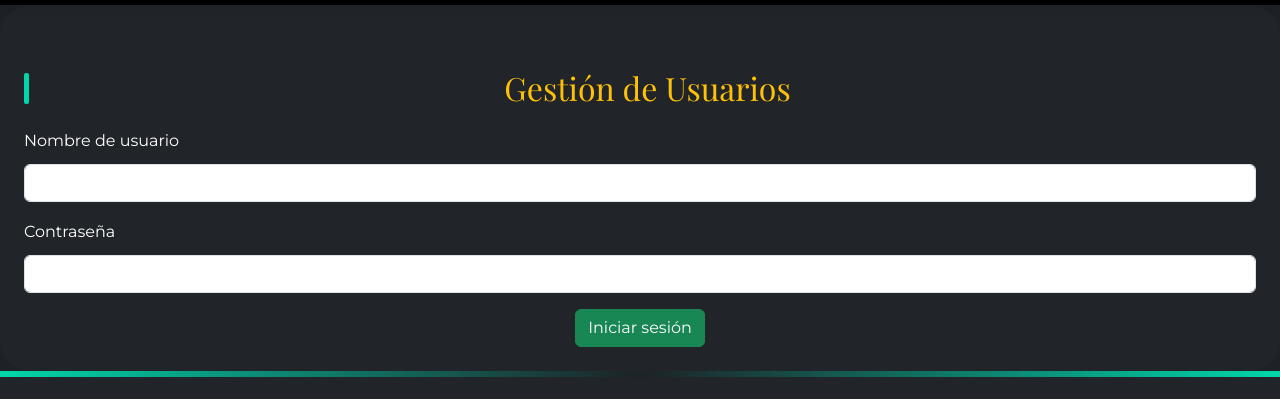
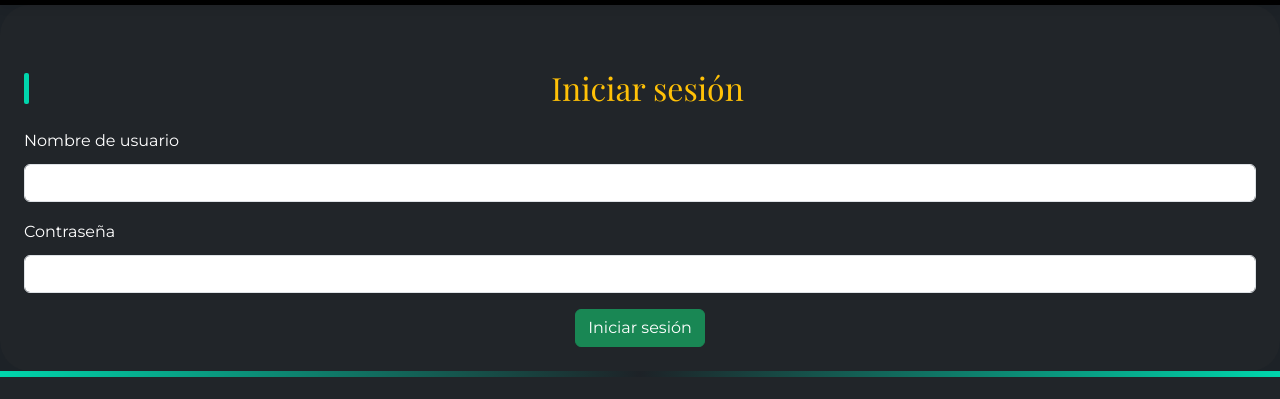
Before and after one commit to Equipo-Quijda/Proyecto-Integrador-Mictl-n, a plain HTML site: page login.html in a window 1280 px wide. Shown: the part 71-470 px from the top of the page. Drawn offline with nearby package versions, Linux system fonts and the light colour scheme.

Commit message:
creado login.html y adaptado el formulario de Sahit

```diff
--- a/users.html
+++ b/login.html
@@ -4,7 +4,7 @@
 <head>
     <meta charset="UTF-8">
     <meta name="viewport" content="width=device-width, initial-scale=1.0">
-    <title>Gestión de Productos</title>
+    <title>Iniciar sesión</title>
     <link href="https://cdn.jsdelivr.net/npm/bootstrap@5.3.3/dist/css/bootstrap.min.css" rel="stylesheet">
     <link rel="stylesheet" href="https://cdnjs.cloudflare.com/ajax/libs/font-awesome/6.4.0/css/all.min.css">
     <link
@@ -40,9 +40,9 @@
             </div>
         </div>
     </nav>
-    <!-- Formulario de Usuarios -->
+    <!-- Formulario de inicio de sesión -->
     <div class="card bg-dark text-white p-4">
-        <h2 class="text-center text-warning">Gestión de Usuarios</h2>
+        <h2 class="text-center text-warning">Iniciar sesión</h2>
         <form id="form-usuario">
             <div class="mb-3">
                 <label for="nombre" class="form-label">Nombre de usuario</label>
```
